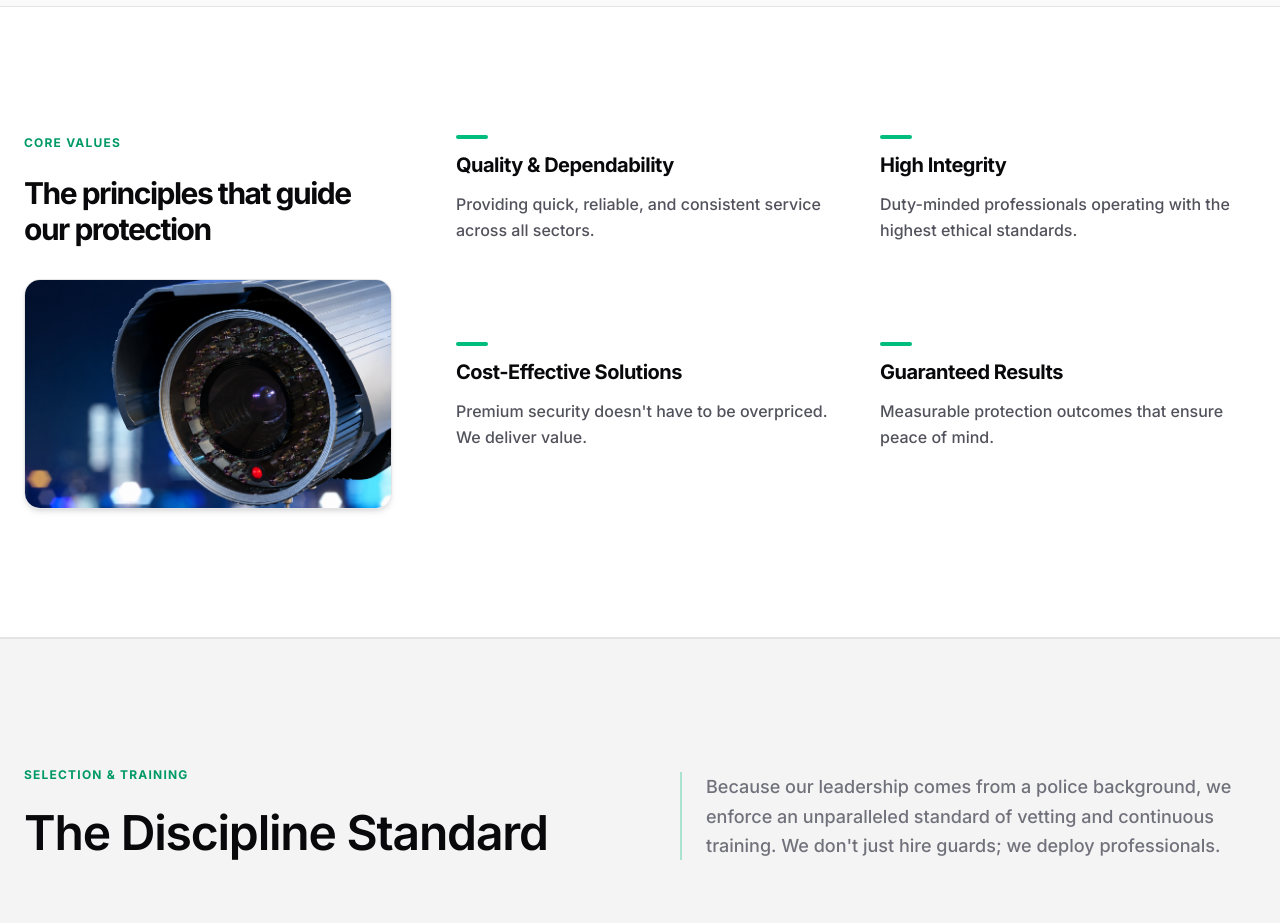
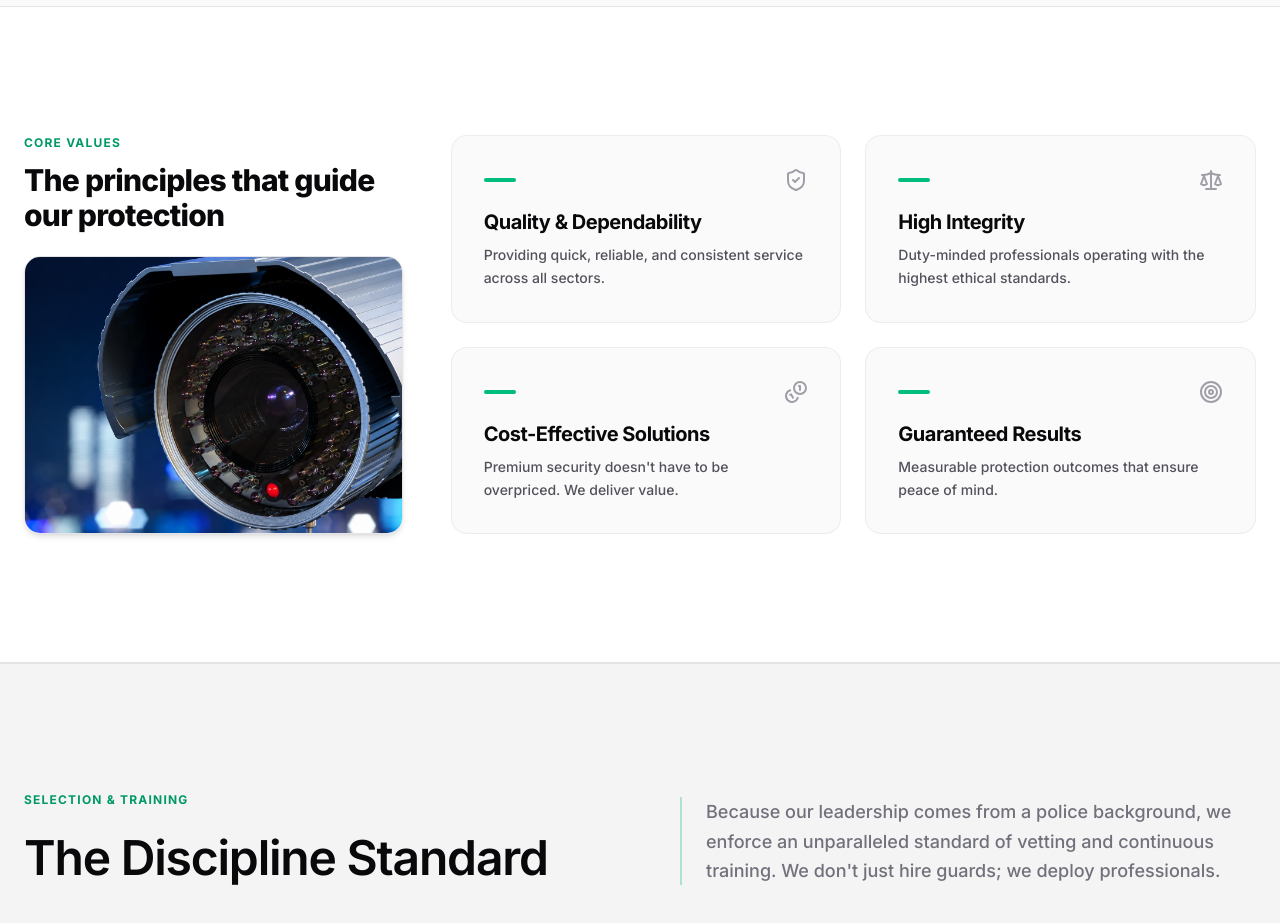
Before and after one commit to godivatech/true_waves_enterprise_website, a Next.js app: page /about in a window 1280 px wide. Shown: the part 2040-2963 px from the top of the page. Built offline with nearby package versions, Linux system fonts and the light colour scheme.

Commit message:
code changes

```diff
--- a/src/app/about/page.tsx
+++ b/src/app/about/page.tsx
@@ -2,7 +2,7 @@
 
 import { motion } from "framer-motion";
 import Image from "next/image";
-import { Shield, Award, Users, CheckCircle2 } from "lucide-react";
+import { Shield, Award, Users, CheckCircle2, ShieldCheck, Scale, Coins, Target } from "lucide-react";
 
 const ease = [0.76, 0, 0.24, 1] as const;
 
@@ -137,13 +137,13 @@ export default function About() {
       {/* Core Values Section from Brochure (Light) */}
       <section className="bg-white py-32 text-zinc-900 border-b border-zinc-200">
         <div className="max-w-7xl mx-auto px-6">
-          <div className="grid grid-cols-1 lg:grid-cols-12 gap-16">
-            <div className="lg:col-span-4 flex flex-col justify-between h-full min-h-[280px]">
+          <div className="grid grid-cols-1 lg:grid-cols-12 gap-12 items-stretch">
+            <div className="lg:col-span-4 flex flex-col h-full">
               <div>
-                <h2 className="text-xs uppercase tracking-widest text-emerald-600 font-bold mb-6">Core Values</h2>
-                <h3 className="text-3xl font-bold text-zinc-950 tracking-tighter mb-8">The principles that guide our protection</h3>
+                <h2 className="text-xs uppercase tracking-widest text-emerald-600 font-bold mb-3">Core Values</h2>
+                <h3 className="text-3xl font-extrabold text-zinc-950 tracking-tight leading-[1.15]">The principles that guide our protection</h3>
               </div>
-              <div className="group rounded-2xl overflow-hidden aspect-[16/10] relative border border-zinc-200 shadow-md">
+              <div className="group rounded-2xl overflow-hidden flex-1 min-h-[240px] relative border border-zinc-200 shadow-md mt-6">
                 <Image
                   src="/images/camera-close.jpg"
                   alt="Close shot of CCTV surveillance camera representing technical vigilance"
@@ -151,20 +151,37 @@ export default function About() {
                   sizes="(max-width: 1024px) 100vw, 30vw"
                   className="object-cover group-hover:scale-105 transition-transform duration-700 ease-in-out"
                 />
+                <div className="absolute inset-0 bg-gradient-to-t from-zinc-950/70 via-transparent to-transparent opacity-0 group-hover:opacity-100 transition-opacity duration-500 flex items-end p-4">
+                  <span className="text-xs font-semibold text-white tracking-wider uppercase">Vigilance & Precision</span>
+                </div>
               </div>
             </div>
-            <div className="lg:col-span-8 grid grid-cols-1 sm:grid-cols-2 gap-x-12 gap-y-10">
+            <div className="lg:col-span-8 grid grid-cols-1 sm:grid-cols-2 gap-6">
               {[
-                { title: "Quality & Dependability", desc: "Providing quick, reliable, and consistent service across all sectors." },
-                { title: "High Integrity", desc: "Duty-minded professionals operating with the highest ethical standards." },
-                { title: "Cost-Effective Solutions", desc: "Premium security doesn't have to be overpriced. We deliver value." },
-                { title: "Guaranteed Results", desc: "Measurable protection outcomes that ensure peace of mind." }
+                { icon: ShieldCheck, title: "Quality & Dependability", desc: "Providing quick, reliable, and consistent service across all sectors." },
+                { icon: Scale, title: "High Integrity", desc: "Duty-minded professionals operating with the highest ethical standards." },
+                { icon: Coins, title: "Cost-Effective Solutions", desc: "Premium security doesn't have to be overpriced. We deliver value." },
+                { icon: Target, title: "Guaranteed Results", desc: "Measurable protection outcomes that ensure peace of mind." }
               ].map((value, idx) => (
-                <div key={idx} className="flex flex-col gap-3">
-                  <div className="w-8 h-1 bg-emerald-500 rounded-full"></div>
-                  <h4 className="text-xl font-bold text-zinc-950 tracking-tight">{value.title}</h4>
-                  <p className="text-zinc-600 font-medium leading-relaxed">{value.desc}</p>
-                </div>
+                <motion.div
+                  key={idx}
+                  initial={{ opacity: 0, y: 20 }}
+                  whileInView={{ opacity: 1, y: 0 }}
+                  viewport={{ once: true }}
+                  transition={{ duration: 0.6, delay: idx * 0.1 }}
+                  className="bg-zinc-50 border border-zinc-200/60 rounded-2xl p-8 hover:bg-white hover:border-emerald-500/50 hover:shadow-xl transition-all duration-300 relative group overflow-hidden flex flex-col justify-between min-h-[160px]"
+                >
+                  <div className="relative z-10 flex flex-col gap-4">
+                    <div className="flex justify-between items-center w-full">
+                      <div className="w-8 h-1 bg-emerald-500 rounded-full group-hover:w-16 transition-all duration-300"></div>
+                      <value.icon className="w-6 h-6 text-zinc-400 group-hover:text-emerald-600 transition-colors duration-300" />
+                    </div>
+                    <div className="flex flex-col gap-2">
+                      <h4 className="text-xl font-bold text-zinc-950 tracking-tight group-hover:text-emerald-600 transition-colors duration-300">{value.title}</h4>
+                      <p className="text-sm text-zinc-600 font-medium leading-relaxed">{value.desc}</p>
+                    </div>
+                  </div>
+                </motion.div>
               ))}
             </div>
           </div>
```
